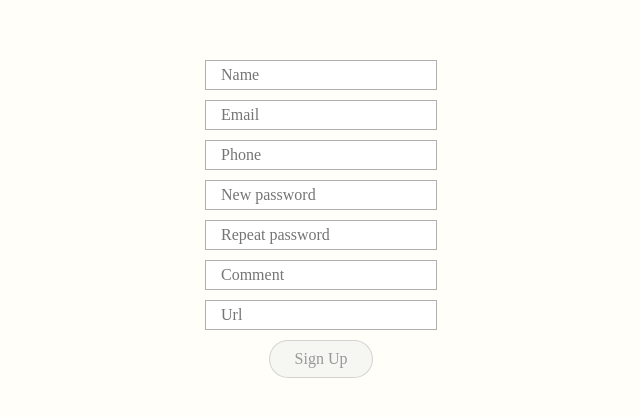
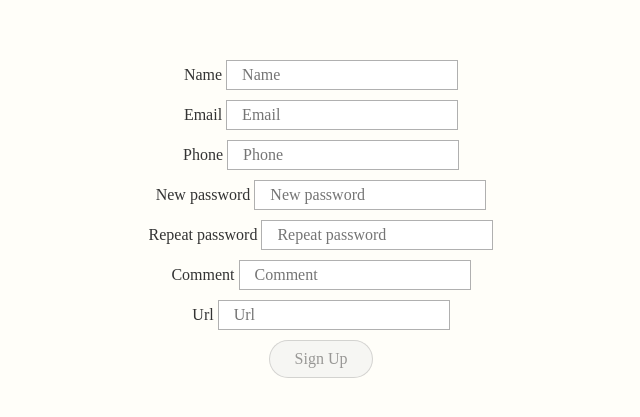
Before and after one commit to PimiTree/Input-Validation, a website built with Vite: page src/index.html in a window 1280 px wide. Shown: the part 181-598 px from the top of the page, without its empty margins (319-959 px from the left). Built offline with nearby package versions, Linux system fonts and the light colour scheme.

Commit message:
bugfix: label go out from container

```diff
--- a/src/index.html
+++ b/src/index.html
@@ -19,30 +19,39 @@
     <main>
         <form data-voron>
             <div class="other-container">
-                <input type="name" name="name" placeholder="Name" required>
+                <label for="formName">Name</label>
+                <input type="name" name="name" placeholder="Name" id="formName" required>
             </div>
 
             <div class="other-container">
-                <input type="email" name="email" placeholder="Email" required>
+                <label for="formEmail">Email</label>
+                <input type="email" name="email" placeholder="Email" id="formEmail" required>
             </div>
 
             <div class="other-container">
-                <input autocomplete="tel"  type="tel" name="phone" placeholder="Phone" required>
+                <label for="formPhone">Phone</label>
+                <input autocomplete="tel"  type="tel" name="phone" placeholder="Phone" id="formPhone" required>
             </div>
 
             <div class="other-container">
-                <input autocomplete="new-password"  type="password" name="password" placeholder="New password" required>
+                <label for="formNewPassword">New password</label>
+                <input autocomplete="new-password"  type="password" name="password" placeholder="New password" id="formNewPassword" required>
             </div>
 
             <div class="other-container">
-                <input autocomplete="new-password"  type="password" name="repeatPassword" placeholder="Repeat password" required>
+                <label for="formRepeatPassword">Repeat password</label>
+                <input autocomplete="new-password"  type="password" name="repeatPassword" placeholder="Repeat password" id="formRepeatPassword" required>
             </div>
 
             <div class="other-container">
-                <input type="text" name="text" placeholder="Comment">
+                <label for="formComment">Comment</label>
+                <input type="text" name="text" placeholder="Comment" id="formComment" >
             </div>
 
-            <div class="other-container"><input type="url" name="url" placeholder="Url" required></div>
+            <div class="other-container">
+                <label for="formUrl">Url</label>
+                <input type="url" name="url" placeholder="Url" id="formUrl" required>
+            </div>
 
             <button>Sign Up</button>
         </form>
--- a/src/js/main.js
+++ b/src/js/main.js
@@ -25,4 +25,7 @@ window.addEventListener('DOMContentLoaded', () =>{
 
     });
 
+    // const a = document.querySelectorAll('[data-voron] *');
+    // console.log(a)
+
 });
--- a/src/js/modules/VoronInputValidation.js
+++ b/src/js/modules/VoronInputValidation.js
@@ -106,6 +106,7 @@ export default class VoronInputValidation {
         // class parameters for use in class Body Start
         this.form = document.querySelector(props.form);
         this.formInnerElements = [...this.form.querySelectorAll('*')];
+        // this.formInnerElements = [...this.form.querySelectorAll('input'), ...this.form.querySelectorAll('label'), ...this.form.querySelectorAll('button')];
         this.debounceDelay = props.debounceDelay;
         this.containering = props.containering;
         this.containerSource = props.containerSource;
@@ -190,14 +191,17 @@ export default class VoronInputValidation {
             this.regex[field] = `${regexHolder.slice(0, regexHolder.length - 1)}{${minLength},${maxLength}}${regexHolder.slice(-1)}`;
         })
     }
-    #setMessageContainer() { // create containers for inputs, reassebmle inner HTML
+    #setInputContainer() { // create containers for inputs, reassebmle inner HTML
         if (!this.containering) {
            return;
         }
 
-        this.formInnerElements.forEach(elem=> {
+        this.formInnerElements.forEach(elem => {
             // debugger;
             let inputWrapper;
+            if (elem.tagName === 'DIV' || elem.tagName === 'LABEL') {
+                return;
+            }
 
             if (elem.tagName !== 'INPUT') {
                 this.form.append(elem);
@@ -209,20 +213,24 @@ export default class VoronInputValidation {
                 inputWrapper.classList.add('is_container');
                 inputWrapper.append(elem);
                 this.form.append(inputWrapper);
-            } else {
-                inputWrapper = document.querySelector(this.containerSource.source)
             }
+        })
+    }
+    #setMessageContainer() {
+        if (this.messaging) {
+            const inputWrapper = this.form.querySelectorAll(this.containerSource.source);
 
-            if (this.messaging) {  // create message container
+            console.log();
+
+            inputWrapper.forEach(wrap => {
                 const message = document.createElement('div');
                 message.classList.add('is_message');
                 message.style.cssText = this.#styles.position[this.position];
-                inputWrapper.append(message);
-            }
-        })
+                wrap.append(message);
+            })
 
+        }
     }
-
 
     #setInputAutocomplete(input) { // trun on https autocomplete for input[typr='url']
         if (!this.urlHTTPSAutocomplete) {
@@ -419,7 +427,6 @@ export default class VoronInputValidation {
             return;
         }
 
-
         const formButton = this.form.querySelector('button');
 
         if (this.#state.isFormValid) {
@@ -506,6 +513,7 @@ export default class VoronInputValidation {
         this.#setInitalState();
         this.#observableArray = this.#createObservableArray(this.#state.inputsValidityBundle);
         this.#observableArray.addObserver(this.#isFormValid);
+        this.#setInputContainer();
         this.#setMessageContainer();
         this.#isFormNeedReapeatPassword();
         this.#setFocusStyle();
```
Also changed, not shown: README.md.
